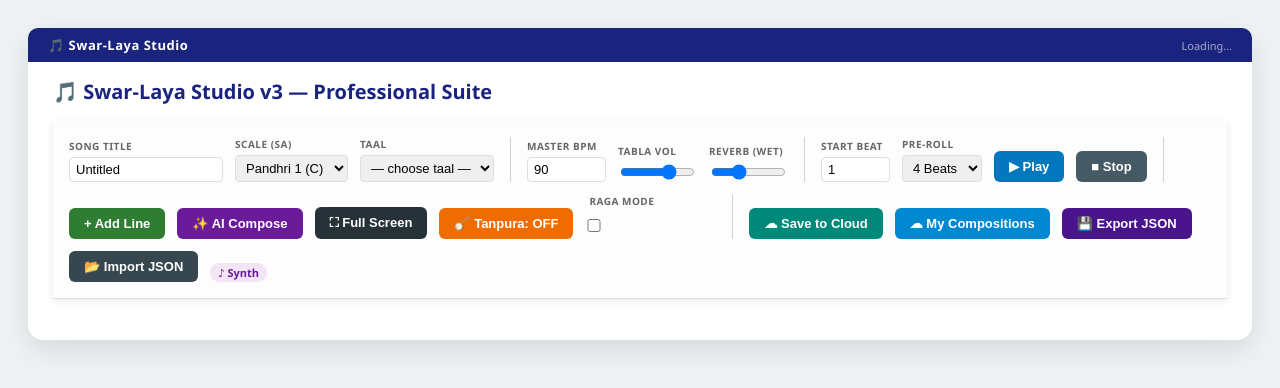
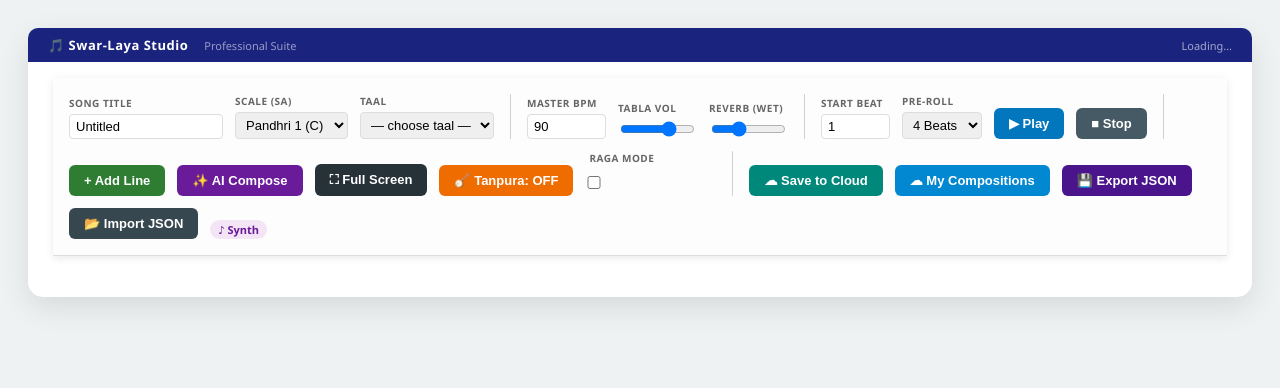
Before and after one commit to sachinthakar/swar-laya-studio, a website: page Swar-Laya Studio_v3.html in a window 1280 px wide. Drawn offline with Linux system fonts and the light colour scheme; some packages are replaced by stand-ins of ours.

Commit message:
Move subtitle into auth bar, remove h2 heading
'Professional Suite' is now a small dimmed label inline with the app
name in the auth bar. The standalone <h2> heading is removed, saving
roughly 40px of vertical space above the toolbar.

Co-Authored-By: Claude Sonnet 4.6 <noreply@anthropic.com>

```diff
--- a/Swar-Laya Studio_v3.html
+++ b/Swar-Laya Studio_v3.html
@@ -25,7 +25,6 @@
             border-radius: 15px;
             box-shadow: 0 10px 30px rgba(0,0,0,0.1);
         }
-        h2 { margin: 0 0 16px 0; color: #1a237e; font-size: 20px; }
         #sticky-header {
             position: sticky;
             top: 0;
@@ -528,11 +527,10 @@
     <!-- Auth bar — updates dynamically once Firebase auth state resolves -->
     <div id="auth-bar">
         <span style="font-weight:700; letter-spacing:0.5px;">🎵 Swar-Laya Studio</span>
+        <span style="font-size:11px; opacity:0.55; margin-left:6px;">Professional Suite</span>
         <div class="spacer"></div>
         <span style="font-size:11px; opacity:0.6;">Loading…</span>
     </div>
-
-    <h2>🎵 Swar-Laya Studio v3 &mdash; Professional Suite</h2>
 
     <div id="sticky-header">
     <div class="controls">
```
Also changed, not shown: public/index.html (+1 -3 lines).
